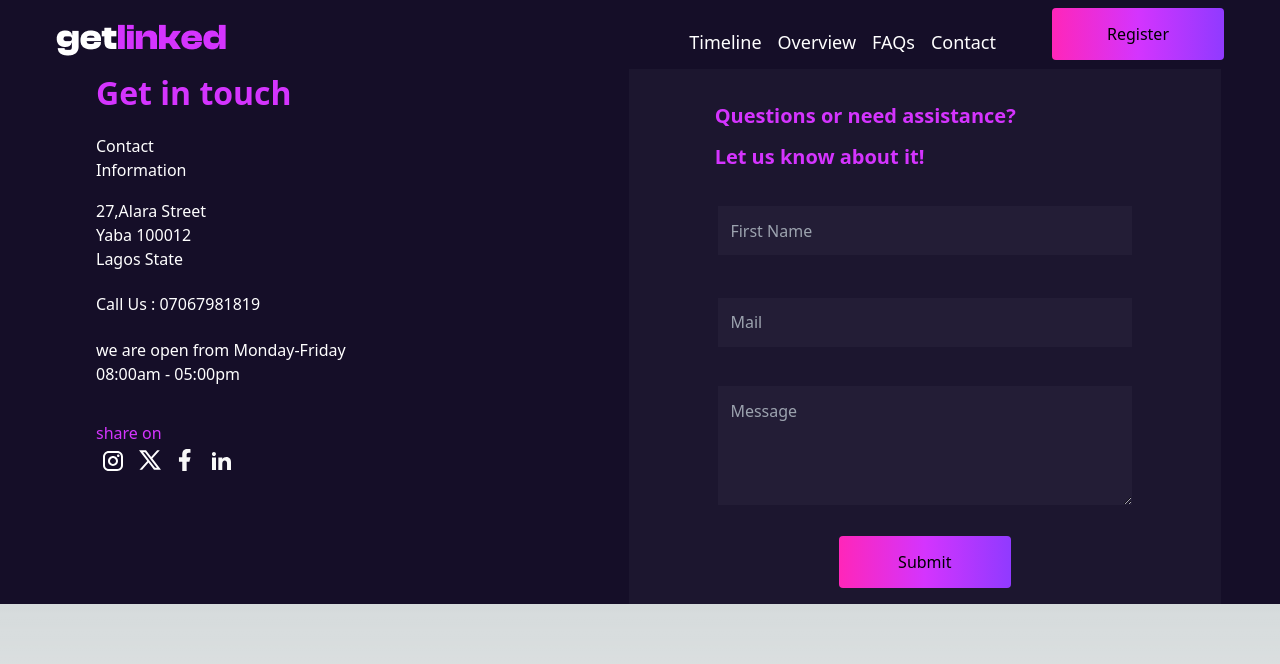
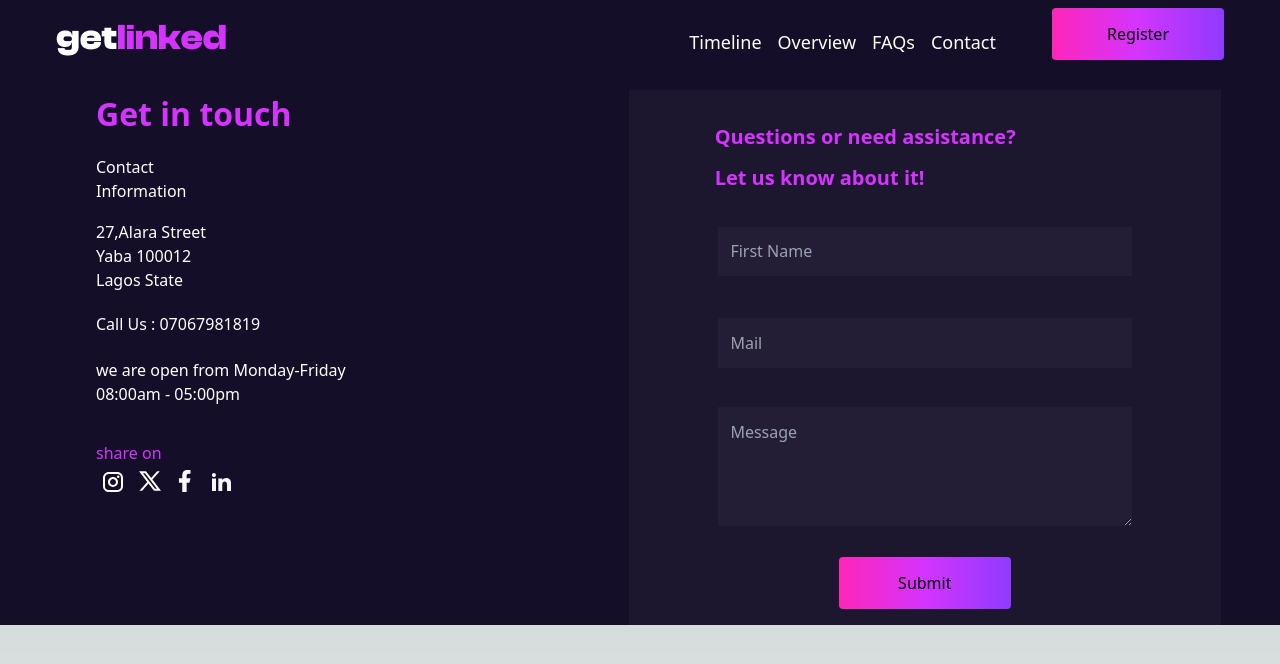
Before and after one commit to B-Mitchell/Getlinked-clone-repo, a Next.js app: page /contact in a window 1280 px wide. Shown: the top 664 px of the page. Built offline with nearby package versions, Linux system fonts and the light colour scheme.

Commit message:
updated navbar

```diff
--- a/src/app/contact/page.js
+++ b/src/app/contact/page.js
@@ -7,7 +7,7 @@ const contact = () => {
     <section  className='bg-[#150E28] h-[100%]'>
       <Navbar />
 
-      <div className='md:flex md:pl-[6rem] mt-[4.3rem]'>
+      <div className='md:flex md:pl-[6rem] mt-[4.3rem] pt-[1.3rem]'>
 
         <div className='md:w-[40%] md:block hidden'>
           <p className='text-[#D434FE] text-[2rem] font-semibold'>Get in touch</p>
```
